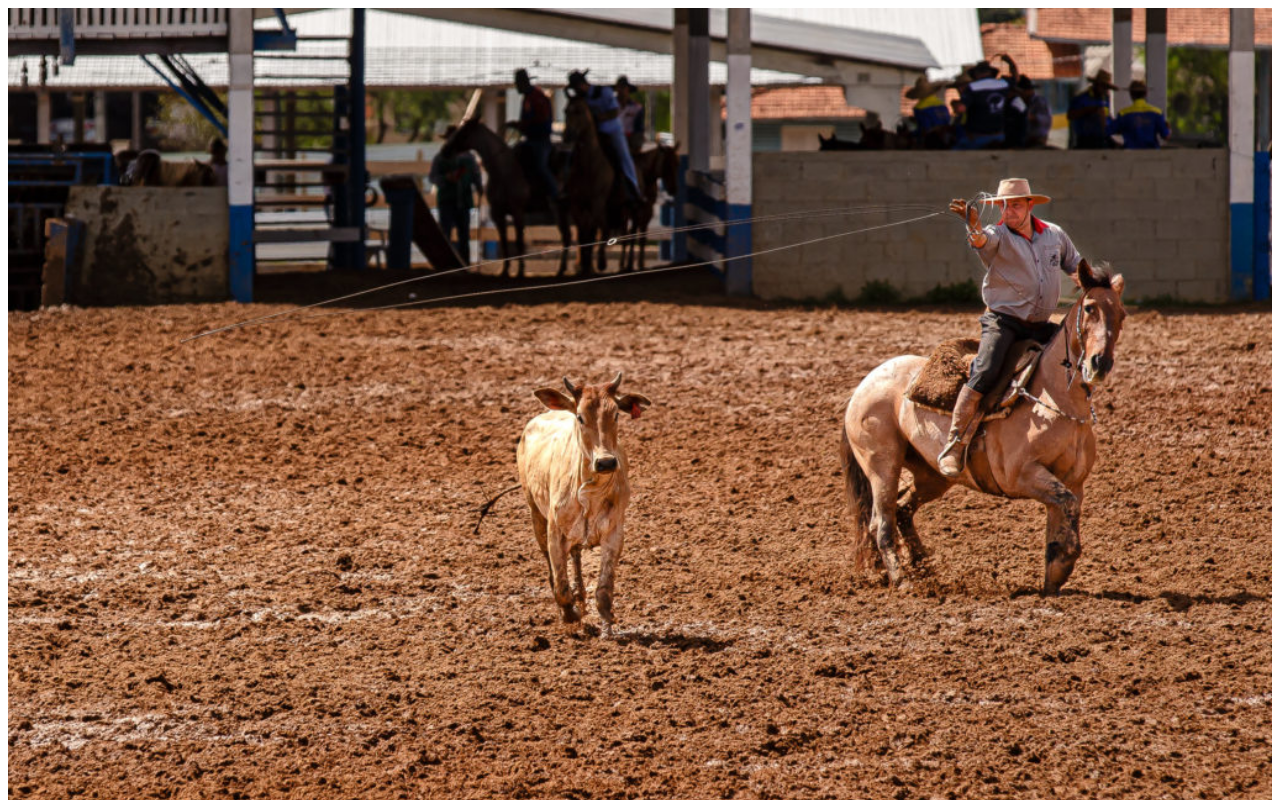
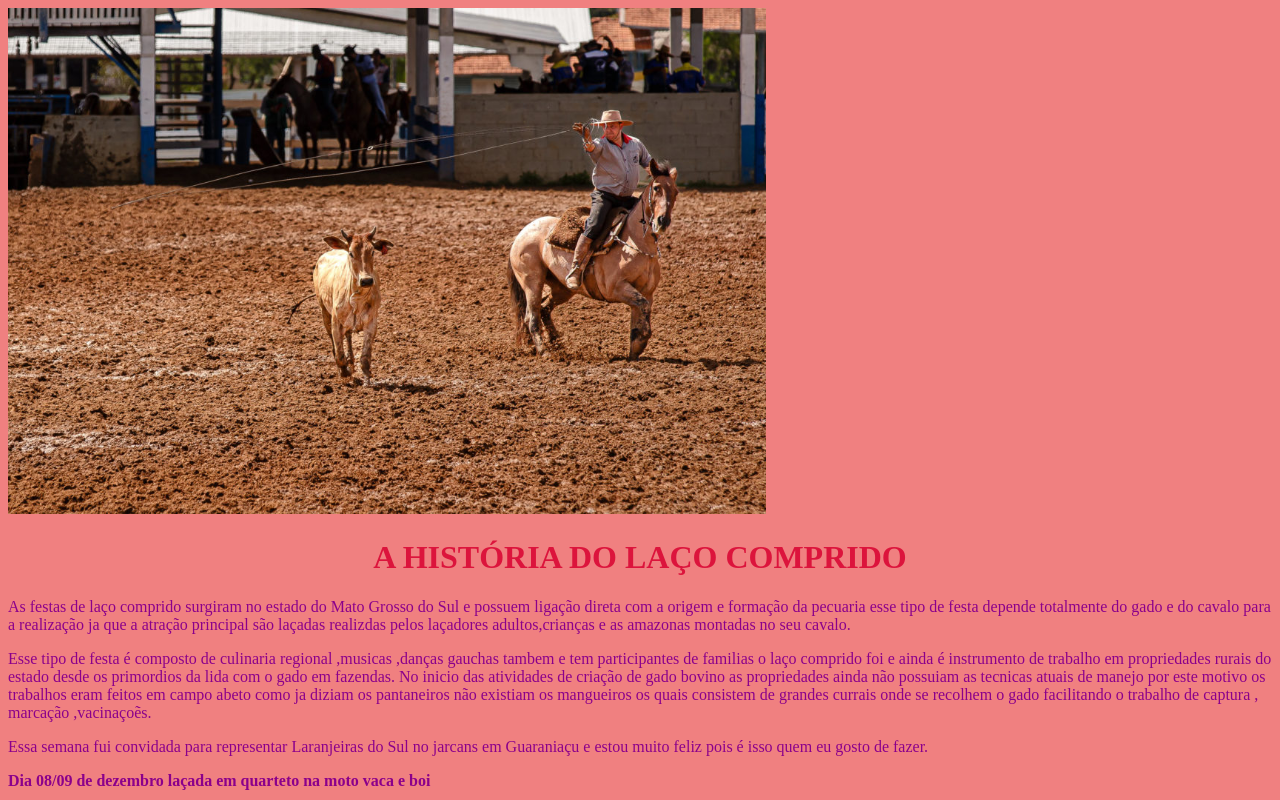
Before and after one commit to tainaranem123/Valmir-Nunes-, a plain HTML site: page index.html in a window 1280 px wide. Shown: the top 800 px of the page. Drawn offline with Linux system fonts and the light colour scheme.

Commit message:
Atualização 24/08/2022

```diff
--- a/idex.css
+++ b/idex.css
@@ -1,6 +1,14 @@
+body {
+   background: #F08080
+    }
 h1 {
-	text-align: center;
+	text-align: center; color: #DC143C	;
 }
+
+P {
+	text-align: left; color: #8B008B
+}
+
 #banner {
-	width: 100%;
+	width: 60%;
 }
--- a/index.html
+++ b/index.html
@@ -6,8 +6,8 @@
 	<link rel="stylesheet" href="idex.css">
 </head>
 <body>
-	<img id="banner" src=" banner.jpg"
-<h1> <estrong> A historia do laço comprido <estrong> </h1>
+	<img id="banner" src=" banner.jpg">
+<h1>A HISTÓRIA DO LAÇO COMPRIDO</h1>
 <p>As festas de laço comprido surgiram no estado do Mato Grosso do Sul e possuem ligação direta com a origem e formação da pecuaria esse tipo de festa depende totalmente do gado e do cavalo para a realização ja que a atração principal são laçadas realizdas pelos laçadores adultos,crianças e as amazonas montadas no seu cavalo.</p>
 <P>Esse tipo de festa é composto de culinaria regional ,musicas ,danças gauchas tambem e tem participantes de familias o laço comprido foi e ainda é instrumento de trabalho em propriedades rurais do estado desde os primordios da lida com o gado em fazendas.
 No inicio das atividades de criação de gado bovino as propriedades ainda não possuiam as tecnicas atuais de manejo por este motivo os trabalhos eram feitos em campo abeto como ja diziam os pantaneiros não existiam os mangueiros os quais consistem de grandes currais onde se recolhem o gado facilitando o trabalho de captura , marcação ,vacinaçoẽs.<p/>
```
